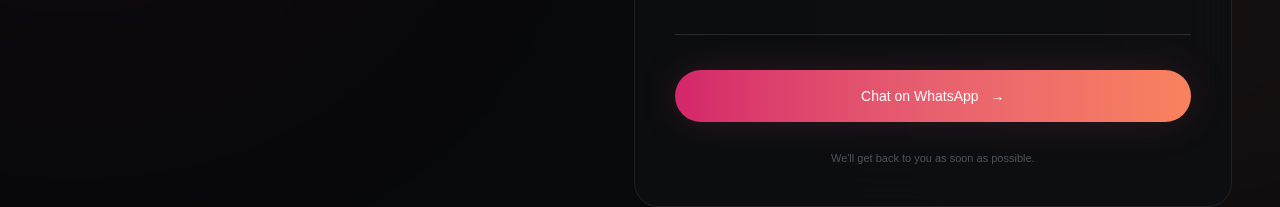
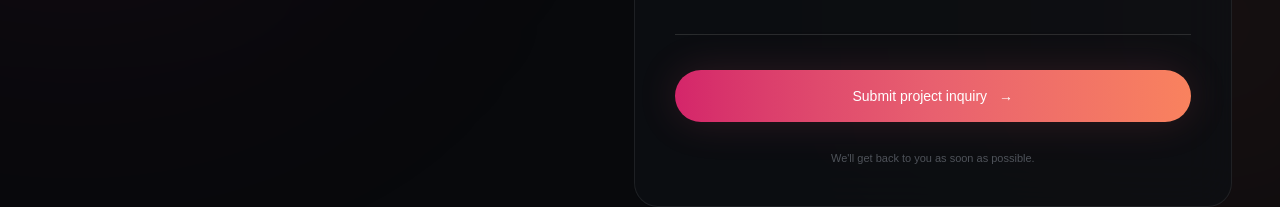
Before and after one commit to team-levion/Levion-website, a Next.js app: page / in a window 1280 px wide. Shown: the part 6327-6534 px from the top of the page. Built offline with nearby package versions, Linux system fonts and the light colour scheme.

Commit message:
Update project form button text

```diff
--- a/app/page.tsx
+++ b/app/page.tsx
@@ -1695,7 +1695,7 @@
             "
                 >
 
-                  Chat on WhatsApp
+                  Submit project inquiry
 
                   <span
                     className="
```
